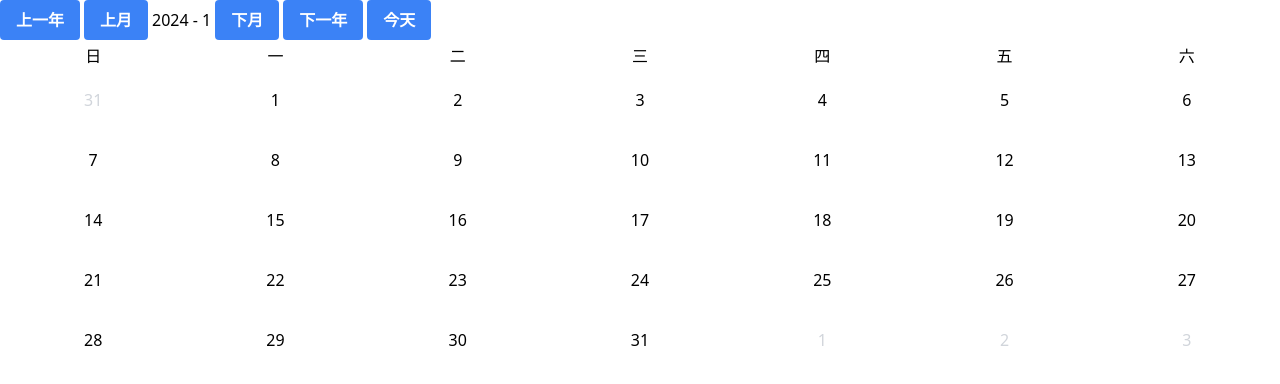
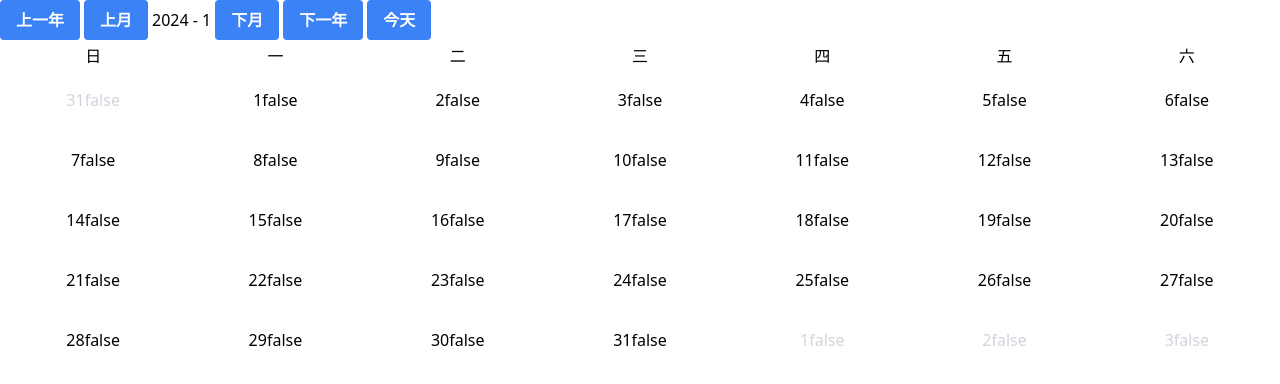
Before and after one commit to nemo-shen/noi, a Vue app: page / in a window 1280 px wide. Shown: the top 384 px of the page. Built offline with nearby package versions, Linux system fonts and the light colour scheme.

Commit message:
feat(calendar): selectType

```diff
--- a/packages/core/useCalendar/index.ts
+++ b/packages/core/useCalendar/index.ts
@@ -1,4 +1,4 @@
-import { ref, computed } from 'vue'
+import { ref, computed, type Ref } from 'vue'
 /**
  * 1. 首先需要初始化一个日历给开发者
  * 2. minDate 默认当月1号
@@ -34,11 +34,22 @@ export enum Locale {
   CN = 'zh-CN',
 }
 
+type SelectType = 'single' | 'multiple' | 'range'
+
 interface UseCalendarOptions {
   initialDate?: Date // 默认当日
   locale?: Locale // 默认当地
   firstDayOfWeek?: 0 // 默认 周日 = 0
+  selectType?: SelectType
 }
+
+type SelectedDate<T extends SelectType | undefined> = T extends 'single'
+  ? Date
+  : T extends 'multiple'
+    ? Date[]
+    : T extends 'range'
+      ? [Date, Date]
+      : never
 
 const isLeapYear = (year: number) =>
   (year % 4 === 0 && year % 100 !== 0) || year % 400 === 0
@@ -55,14 +66,41 @@ export const useCalendar = (options: UseCalendarOptions = {}) => {
     initialDate = new Date(),
     locale = Intl.DateTimeFormat().resolvedOptions().locale,
     firstDayOfWeek = 0,
+    selectType = 'single',
   } = options
   const currentYear = ref(initialDate.getFullYear())
   const currentMonth = ref(initialDate.getMonth() + 1)
+  const selectedDate = ref<SelectedDate<SelectType>>()
 
-  // 允许选择一个日期或者一个日期范围。
-  const selectDate = (_value: Date | [Date, Date]) => {}
+  const setSelectDate = (value: Date) => {
+    switch (selectType) {
+      case 'single':
+        selectedDate.value = value
+        break
+      case 'multiple':
+        if (
+          !(selectedDate.value as SelectedDate<typeof selectType>).includes(
+            value
+          )
+        ) {
+          ;(selectedDate.value as SelectedDate<typeof selectType>).push(value)
+        }
+        break
+      case 'range':
+        if (!selectedDate.value) {
+          selectedDate.value = [value]
+        } else if ((selectedDate.value as SelectedDate<typeof selectType>).length === 2) {
+          selectedDate.value[0] = value
+        } else {
+          selectedDate.value[1] = value
+        }
+        break
+      default:
+        selectedDate.value = value
+        break
+    }
+  }
 
-  // 将日历前进到下一个月。
   const goToNextMonth = () => {
     if (currentMonth.value === 12) {
       console.warn('It is already the biggest month')
@@ -71,7 +109,6 @@ export const useCalendar = (options: UseCalendarOptions = {}) => {
     currentMonth.value += 1
   }
 
-  // 将日历后退到上一个月。
   const goToPreviousMonth = () => {
     if (currentMonth.value === 1) {
       console.warn('It is already the smallest month')
@@ -80,7 +117,6 @@ export const useCalendar = (options: UseCalendarOptions = {}) => {
     currentMonth.value -= 1
   }
 
-  // 将日历前进到下一个月。
   const goToNextYear = () => {
     if (currentYear.value === 285616) {
       console.warn('It is already the biggest year.')
@@ -89,7 +125,6 @@ export const useCalendar = (options: UseCalendarOptions = {}) => {
     currentYear.value += 1
   }
 
-  // 将日历后退到上一个月。
   const goToPreviousYear = () => {
     if (currentMonth.value === 1997) {
       console.warn('It is already the smallest year.')
@@ -98,16 +133,11 @@ export const useCalendar = (options: UseCalendarOptions = {}) => {
     currentYear.value -= 1
   }
 
-  // 将日历重置到今天的日期。
   const goToToday = () => {
-    // 需要重置年月
     const now = new Date()
     currentYear.value = now.getFullYear()
     currentMonth.value = now.getMonth() + 1
   }
-
-  // 用户选中的日期，可以通过用户交互来设置。
-  const selectedDate = ref<Date | [Date, Date]>()
 
   const weekDays = computed(() => {
     let daysOfWeek: string | any[]
@@ -128,6 +158,30 @@ export const useCalendar = (options: UseCalendarOptions = {}) => {
       .concat(daysOfWeek.slice(0, firstDayOfWeek))
   })
 
+  const isSelectedDate = (date: Date) => {
+    if (!selectedDate.value) return false
+    const daySeconds = 1000 * 24 * 3600
+    const now = Math.floor(date.getTime() / daySeconds)
+    if (selectType === 'single') {
+      const selectDate = Math.floor(
+        (selectedDate.value as SelectedDate<typeof selectType>).getTime() /
+          daySeconds
+      )
+      return now === selectDate
+    }
+    if (selectType === 'multiple') {
+      return (selectedDate.value as Date[]).includes((sd) => {
+        const selectDateTime = Math.floor(sd.getTime() / daySeconds)
+        return now === selectDateTime
+      })
+    }
+    const start = selectedDate.value![0] ? Math.floor(selectedDate.value[0].getTime() / daySeconds) : 0
+    const end = selectedDate.value![1] ? Math.floor(selectedDate.value[1].getTime() / daySeconds) : 0
+    console.log(start, end, now);
+
+    return start <= now && now <= end
+  }
+
   const getMonthDays = (year, month): Day[] =>
     Array.from({ length: getDays(year, month) }, (_, index) => {
       const date = new Date()
@@ -140,7 +194,7 @@ export const useCalendar = (options: UseCalendarOptions = {}) => {
         week: date.getDay(),
         disabled: false,
         type: 'current',
-        selected: false,
+        selected: isSelectedDate(date),
       }
       return day
     })
@@ -158,7 +212,7 @@ export const useCalendar = (options: UseCalendarOptions = {}) => {
         week: startDate.getDate(),
         disabled: true,
         type: 'fill',
-        selected: false,
+        selected: isSelectedDate(startDate),
       }
       return day
     })
@@ -172,7 +226,7 @@ export const useCalendar = (options: UseCalendarOptions = {}) => {
             week: endDate.getDay(),
             disabled: true,
             type: 'fill',
-            selected: false,
+            selected: isSelectedDate(endDate),
           }
           return day
         })
@@ -200,18 +254,17 @@ export const useCalendar = (options: UseCalendarOptions = {}) => {
 
   return {
     currentYearDays,
+    currentMonthDays,
+    currentYear,
     currentMonth,
-    currentYear,
     selectedDate,
-    currentMonthDays,
+    setSelectDate,
     weekDays,
-    selectDate,
     goToNextMonth,
     goToPreviousMonth,
     goToNextYear,
     goToPreviousYear,
     goToToday,
-    getDays: getDaysByYear,
   }
 }
 
--- a/src/demo/UseCalendar.vue
+++ b/src/demo/UseCalendar.vue
@@ -1,5 +1,5 @@
 <script setup lang="ts">
-import { ref, h, VNode } from 'vue'
+import { watch, ref, h, VNode } from 'vue'
 import { useCalendar, Locale } from '@noi/core'
 
 const {
@@ -13,13 +13,16 @@ const {
   goToPreviousMonth,
   goToNextYear,
   goToPreviousYear,
-  getDays,
+  selectedDate,
+  setSelectDate,
 } = useCalendar({
   locale: Locale.CN,
+  selectType: 'range'
 })
 </script>
 
 <template>
+  {{ selectedDate }}
   <div class="flex gap-1">
     <button
       @click="goToPreviousYear"
@@ -61,15 +64,20 @@ const {
     <template v-for="days in currentMonthDays">
       <div
         class="col-span-1 w-full h-14 text-center rounded-md align-middle flex items-center justify-center"
-        :class="{
-          'text-gray-300': day.disabled,
-          'cursor-pointer': !day.disabled,
-          'hover:bg-blue-50': !day.disabled,
-          'hover:text-blue-500': !day.disabled,
-        }"
+        @click="setSelectDate(day.value)"
+        :class="[
+          day.selected
+            ? ['bg-blue-500', 'text-white']
+            : day.disabled
+              ? ['text-gray-300']
+              : ['hover:bg-blue-50', 'hover:text-blue-500'],
+          {
+            'cursor-pointer': !day.disabled,
+          },
+        ]"
         v-for="day in days"
       >
-        {{ day.name }}
+        {{ day.name }}{{ day.selected }}
       </div>
     </template>
   </div>
```
